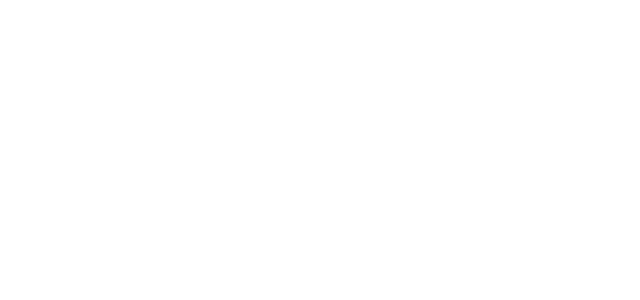
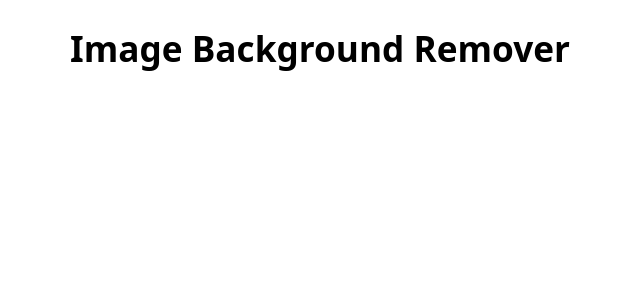
Before and after one commit to Exifers/test-123, a React (Vite) app in the folder app/: page / in a window 1280 px wide. Shown: the top 300 px of the page, without its empty margins (170-810 px from the left). Built offline with nearby package versions, Linux system fonts and the light colour scheme.

Commit message:
Add water.css

```diff
--- a/app/index.html
+++ b/app/index.html
@@ -4,6 +4,7 @@
     <meta charset="UTF-8" />
     <meta name="viewport" content="width=device-width, initial-scale=1.0" />
     <title>Vite App</title>
+    <link rel="stylesheet" href="https://cdn.jsdelivr.net/npm/water.css@2/out/water.css">
   </head>
   <body>
     <div id="root"></div>
--- a/app/src/App.tsx
+++ b/app/src/App.tsx
@@ -3,6 +3,7 @@
 function App() {
     return (
         <div>
+            <h1>Image Background Remover</h1>
         </div>
     )
 }
```
